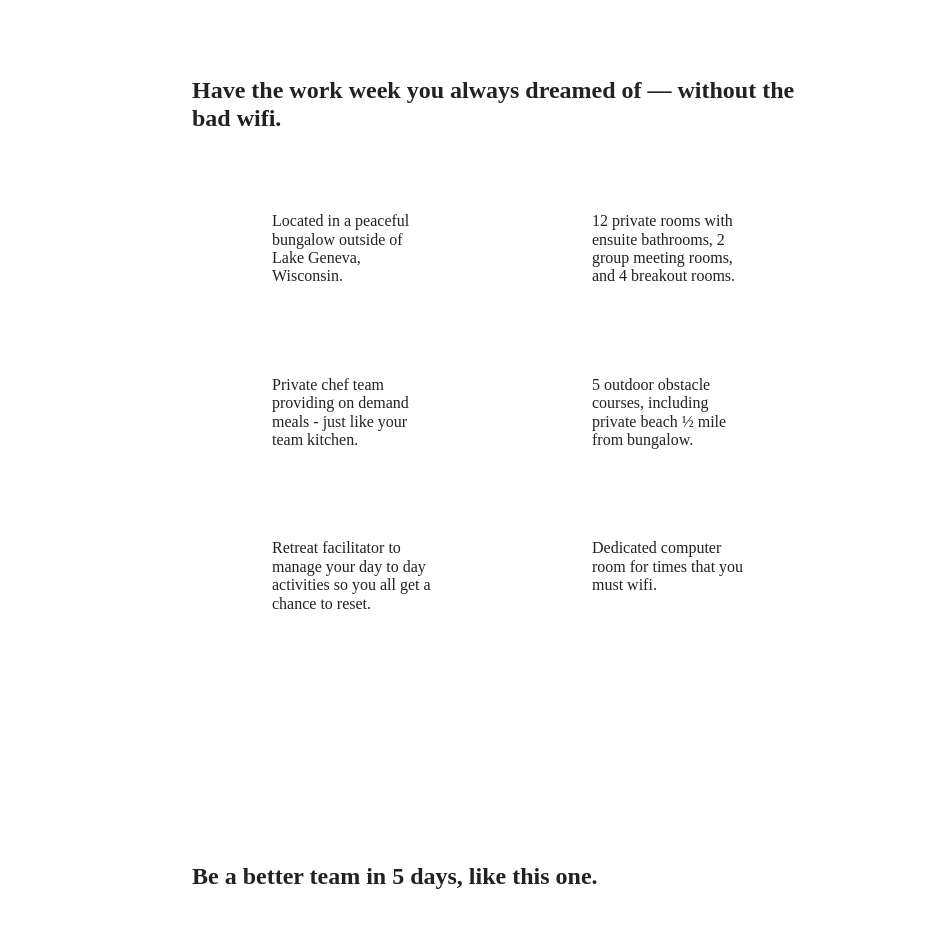
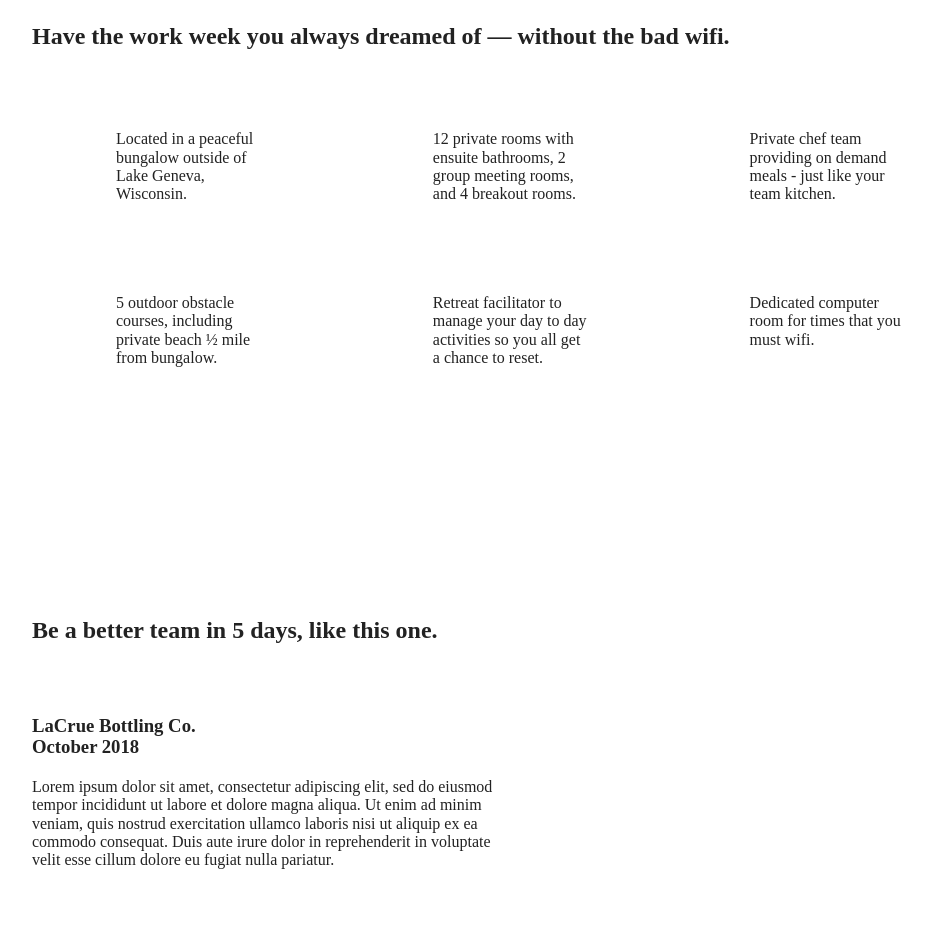
Before and after one commit to jeanette-f/unplugged-website, a website built with Parcel: page index.html in a window 1280 px wide. Shown: the part 1297-2224 px from the top of the page, without its empty margins (128-1060 px from the left). Built offline with nearby package versions, Linux system fonts and the light colour scheme.

Commit message:
Add desktop media styles

```diff
--- a/css/main.css
+++ b/css/main.css
@@ -490,7 +490,28 @@
 }
 
 @media only screen and (min-width: 1200px) {
-  /* Destop styles here */
+  /* Desktop styles here */
+
+  .content-wrapper {
+    width: 960px;
+  }
+
+  /*desktop header styles*/
+  header {
+    padding: 15px 0;
+  }
+  /*desktop features styles*/
+  .features article {
+    flex-basis: 33%;
+  }
+  /*desktop reviews styles*/
+  .reviews h2 {
+    margin-bottom: 50px;
+  }
+  .reviews article div {
+    width: 50%;
+}
+
 }
 
 @media print,
```
